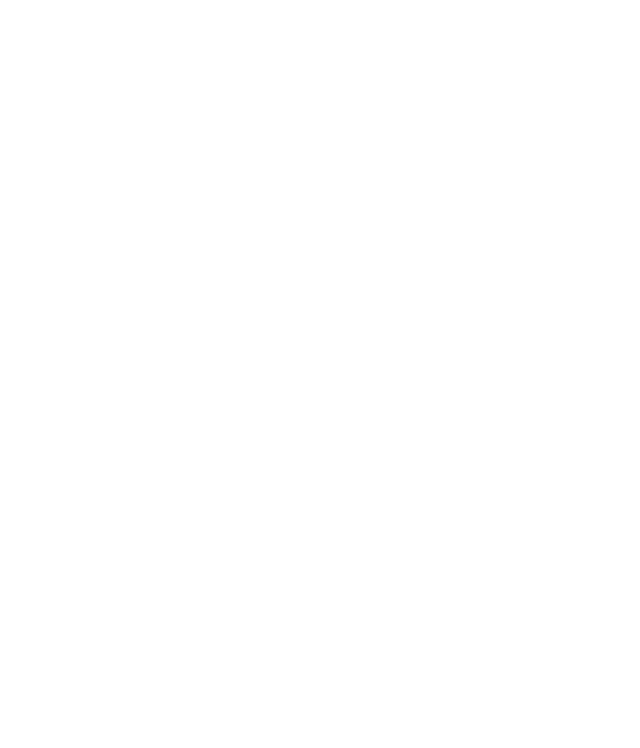
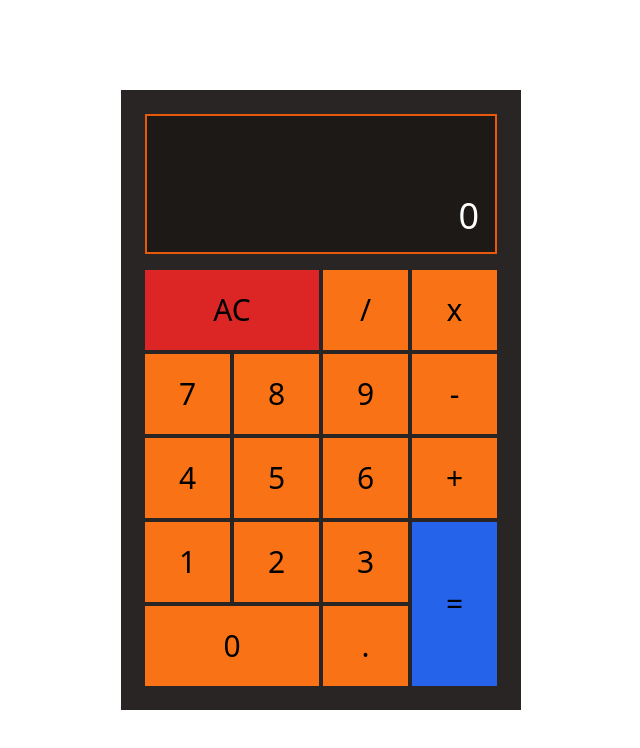
Before and after one commit to nov4n-4r/fcc-frontend-lib-challenge, a React (Vite) app: page /calculator in a window 1280 px wide. Before the commit this address had no page. Shown: the top 748 px of the page, without its empty margins (319-959 px from the left). Built offline with nearby package versions, Linux system fonts and the light colour scheme; what tailwindcss-all would draw is missing.

Commit message:
add calculator challenge

```diff
--- a/index.html
+++ b/index.html
@@ -2,9 +2,8 @@
 <html lang="en">
   <head>
     <meta charset="UTF-8" />
-    <link rel="icon" type="image/svg+xml" href="/vite.svg" />
     <meta name="viewport" content="width=device-width, initial-scale=1.0" />
-    <title>Vite + React</title>
+    <title>FCC | FE Dev Library | Novan</title>
   </head>
   <body>
     <div id="root"></div>
--- a/src/App.jsx
+++ b/src/App.jsx
@@ -1,3 +1,4 @@
+import Calculator from "./projects/calculator";
 import DrumsApp from "./projects/drums";
 import Markdown from "./projects/markdown";
 import Pomodoro from "./projects/pomodoro_clock";
@@ -19,6 +20,7 @@
     <Link to="/pomodoro"><button className="p-2 text-white">25 + 5 CLOCK CHALLENGE</button></Link>
     <Link to="/quotes"><button className="p-2 text-white">QUOTES GENERATOR CHALLENGE</button></Link>
     <Link to="/markdown"><button className="p-2 text-white">MARKDOWN CHALLENGE</button></Link>
+    <Link to="/calculator"><button className="p-2 text-white">CALCULATOR CHALLENGE</button></Link>
   </section>
 }
 
@@ -36,6 +38,7 @@
     <Route exact path="/pomodoro" element={<Pomodoro />} />
     <Route exact path="/quotes" element={<QuotesGenerator />} />
     <Route exact path="/markdown" element={<Markdown />} />
+    <Route exact path="/calculator" element={<Calculator />} />
   </Routes>
 }
 
--- /dev/null
+++ b/src/projects/calculator.jsx
@@ -0,0 +1,104 @@
+import { useEffect, useRef, useState } from "react"
+
+function Calculator(){
+
+    const [display, setDisplay] = useState("0")
+    const [query, setQuery] = useState([])
+
+    useEffect(() => {query.current = []}, [])
+    // useEffect(() => console.log({display}), [display])
+
+    const clear = () => {setDisplay("0"); setQuery([])}
+
+    const isOperator = char => {
+        const  regex = /^[+-/*]+$/gi
+        return regex.test(char)
+    }
+
+    const addNumber = number => {
+        if(number.toString() === "0" && display.toString() === "0"){return}
+        if(isOperator(display)) setQuery(prev => [...prev, display])
+        setDisplay(prev => prev.toString() !== "0" && !isOperator(display) ? `${prev}${number}`: number.toString())
+    }
+
+    const addOperator = operator => {
+
+        if(operator === "-" && isOperator(display)){
+            return setDisplay(prev => `${prev}${operator}`)
+        }
+
+        if(isOperator(display)){
+            setDisplay(operator)
+        }else{
+            setQuery(prev => [...prev, display])
+            setDisplay(operator)
+        }
+    }
+
+    const addDecimal = () => {
+        if(
+            isOperator(display) ||
+            display.split("").includes(".")
+        ) {return}
+
+        setDisplay(prev => `${prev}.`)
+
+    }
+
+    const equals = () => {
+        const result = eval(isOperator(display) ? query.join(" ") : [...query, display].join(" "))
+        setDisplay(result)
+        setQuery([])
+    }
+
+    return <section
+        className="bg-stone-800 fixed flex items-center p-6 flex-col gap-4"
+        style={{
+            width : "400px",
+            top : "50%",
+            left : "50%",
+            minHeight : "400px",
+            transform : "translate(-50%, -50%)"
+        }}
+    >
+        <div className="flex flex-col bg-stone-900 border-2 border-orange-600">
+            <input
+                value={
+                    query.join(" ")
+                        .replaceAll("*", "x")
+                }
+                className="text-white p-4 bg-transparent w-full text-right text-2xl"
+            />
+            <input id="display"
+                value={display === "*" ? "x" : display}
+                className="text-white p-4 bg-transparent w-full text-right text-4xl"
+            />
+        </div>
+
+        <div className="grid grid-cols-4 w-full gap-1">
+
+            <button onClick={clear} id="clear" className="text-3xl hover:text-white hover:scale-105 border-red-600 hover:border-white border-2 bg-red-600 hover:bg-red-800 active:bg-red-900 py-5 col-span-2">AC</button>
+            <button onClick={() => addOperator("/")} id="divide" className="text-3xl hover:text-white hover:scale-105 border-orange-500 hover:border-white border-2 bg-orange-500 hover:bg-orange-600 active:bg-orange-800 py-5">/</button>
+            <button onClick={() => addOperator("*")} id="multiply" className="text-3xl hover:text-white hover:scale-105 border-orange-500 hover:border-white border-2 bg-orange-500 hover:bg-orange-600 active:bg-orange-800 py-5">x</button>
+            <button onClick={() => addNumber(7)} id="seven" className="text-3xl hover:text-white hover:scale-105 border-orange-500 hover:border-white border-2 bg-orange-500 hover:bg-orange-600 active:bg-orange-800 py-5">7</button>
+            <button onClick={() => addNumber(8)} id="eight" className="text-3xl hover:text-white hover:scale-105 border-orange-500 hover:border-white border-2 bg-orange-500 hover:bg-orange-600 active:bg-orange-800 py-5">8</button>
+            <button onClick={() => addNumber(9)} id="nine" className="text-3xl hover:text-white hover:scale-105 border-orange-500 hover:border-white border-2 bg-orange-500 hover:bg-orange-600 active:bg-orange-800 py-5">9</button>
+            <button onClick={() => addOperator("-")} id="subtract" className="text-3xl hover:text-white hover:scale-105 border-orange-500 hover:border-white border-2 bg-orange-500 hover:bg-orange-600 active:bg-orange-800 py-5">-</button>
+            <button onClick={() => addNumber(4)} id="four" className="text-3xl hover:text-white hover:scale-105 border-orange-500 hover:border-white border-2 bg-orange-500 hover:bg-orange-600 active:bg-orange-800 py-5">4</button>
+            <button onClick={() => addNumber(5)} id="five" className="text-3xl hover:text-white hover:scale-105 border-orange-500 hover:border-white border-2 bg-orange-500 hover:bg-orange-600 active:bg-orange-800 py-5">5</button>
+            <button onClick={() => addNumber(6)} id="six" className="text-3xl hover:text-white hover:scale-105 border-orange-500 hover:border-white border-2 bg-orange-500 hover:bg-orange-600 active:bg-orange-800 py-5">6</button>
+            <button onClick={() => addOperator("+")} id="add" className="text-3xl hover:text-white hover:scale-105 border-orange-500 hover:border-white border-2 bg-orange-500 hover:bg-orange-600 active:bg-orange-800 py-5">+</button>
+            <button onClick={() => addNumber(1)} id="one" className="text-3xl hover:text-white hover:scale-105 border-orange-500 hover:border-white border-2 bg-orange-500 hover:bg-orange-600 active:bg-orange-800 py-5">1</button>
+            <button onClick={() => addNumber(2)} id="two" className="text-3xl hover:text-white hover:scale-105 border-orange-500 hover:border-white border-2 bg-orange-500 hover:bg-orange-600 active:bg-orange-800 py-5">2</button>
+            <button onClick={() => addNumber(3)} id="three" className="text-3xl hover:text-white hover:scale-105 border-orange-500 hover:border-white border-2 bg-orange-500 hover:bg-orange-600 active:bg-orange-800 py-5">3</button>
+            <button onClick={equals} id="equals" className="text-3xl hover:text-white hover:scale-105 border-blue-600 hover:border-white border-2 bg-blue-600 hover:bg-blue-800 active:bg-blue-900 py-5 row-span-2">=</button>
+            <button onClick={() => addNumber(0)} id="zero" className="text-3xl hover:text-white hover:scale-105 border-orange-500 hover:border-white border-2 bg-orange-500 hover:bg-orange-600 active:bg-orange-800 py-5 col-span-2">0</button>
+            <button onClick={() => addDecimal()} id="decimal" className="text-3xl hover:text-white hover:scale-105 border-orange-500 hover:border-white border-2 bg-orange-500 hover:bg-orange-600 active:bg-orange-800 py-5">.</button>
+
+
+        </div>
+
+    </section>
+}
+
+export default Calculator
```
